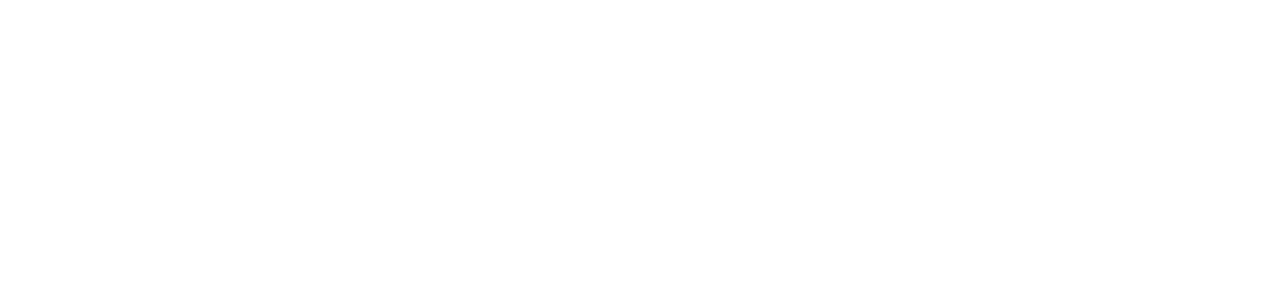
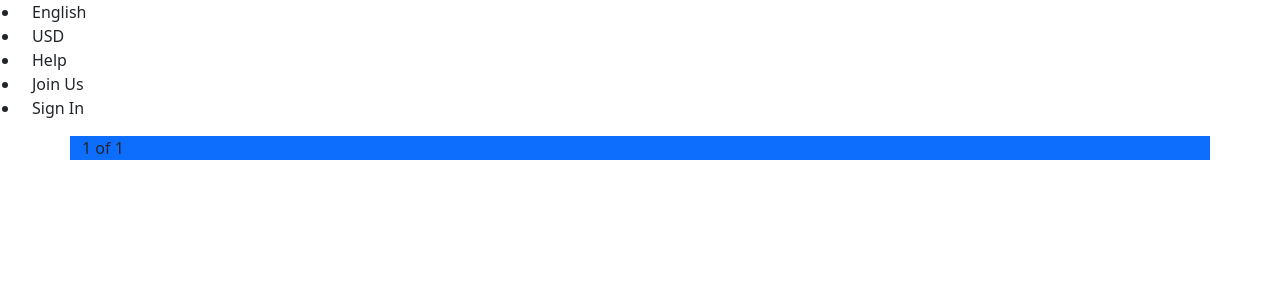
Before and after one commit to Ghullam-Murtaza/e-commerce, a React (Create React App) app: page / in a window 1280 px wide. Shown: the top 300 px of the page. Built offline with nearby package versions, Linux system fonts and the light colour scheme.

Commit message:
added Axil Bar Component

```diff
--- a/package.json
+++ b/package.json
@@ -6,7 +6,9 @@
     "@testing-library/jest-dom": "^5.16.5",
     "@testing-library/react": "^13.4.0",
     "@testing-library/user-event": "^13.5.0",
+    "bootstrap": "^5.3.1",
     "react": "^18.2.0",
+    "react-bootstrap": "^2.8.0",
     "react-dom": "^18.2.0",
     "react-scripts": "5.0.1",
     "web-vitals": "^2.1.4"
--- a/src/App.js
+++ b/src/App.js
@@ -1,5 +1,5 @@
 import Home from './pages/Home/Home';
-import './App.css';
+import './App.scss';
 
 function App() {
   return (
--- a/src/App.css
+++ b/src/App.scss
@@ -1,3 +1,6 @@
+/* The following line can be included in a src/App.scss */
+@import '~bootstrap/scss/bootstrap';
+
 /* .App {
   text-align: center;
 }
--- /dev/null
+++ b/src/components/AxilBar/AxilBar.jsx
@@ -0,0 +1,25 @@
+import React from 'react'
+import style from './axilBar.module.scss'
+import {Container, Row, Col} from 'react-bootstrap'
+
+const AxilBar = () => {
+  return (
+    <React.Fragment>
+      <div>
+        <ul className="row">
+          <li>English</li>
+          <li>USD</li>
+          <li>Help</li>
+          <li>Join Us</li>
+          <li>Sign In</li>
+        </ul>
+      </div>
+      <Container className='bg-primary' fluid='md'>
+        <Row>
+          <Col>1 of 1</Col>
+        </Row>
+      </Container>
+    </ React.Fragment>
+  )
+}
+export default AxilBar
--- /dev/null
+++ b/src/global.scss
@@ -0,0 +1 @@
+$windmill: #f9f3f0;
--- a/src/pages/Home/Home.jsx
+++ b/src/pages/Home/Home.jsx
@@ -1,8 +1,10 @@
+import AxilBar from "../../components/AxilBar/AxilBar"
 import Hero from "../../sections/Hero/Hero"
 
 const Home = () => {
   return (
     <div>
+      <AxilBar />
       <Hero />
 
     </div>
--- a/src/sections/Hero/hero.module.scss
+++ b/src/sections/Hero/hero.module.scss
@@ -1,3 +1,4 @@
+
 header {
   background-image: url();
 }
```
Also changed, not shown: src/components/AxilBar/axilBar.module.scss (added), 1 other file (tests, documents, lock files or other folders).
